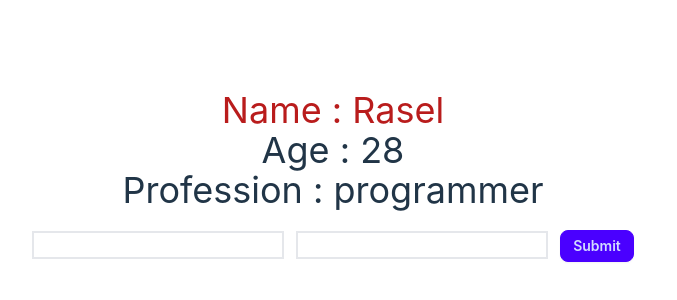
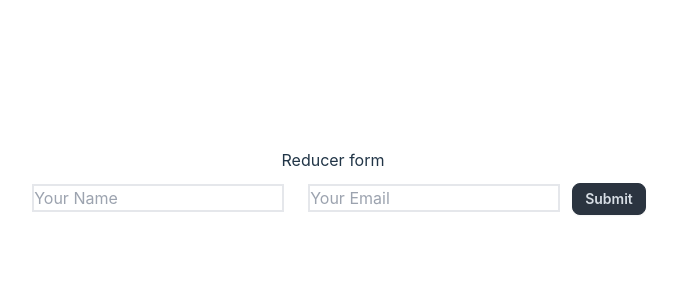
Before and after one commit to shafik720/Revising-React-for-Making-Fundamental-Knowledge-Strong, a React (Vite) app in the folder Programming Hero Level 2/Works/Module-2/: page / in a window 1280 px wide. Shown: the part 214-514 px from the top of the page, without its empty margins (307-984 px from the left). Built offline with nearby package versions, Linux system fonts and the light colour scheme.

Commit message:
practicing usereducer with payload

```diff
--- /dev/null
+++ b/Programming Hero Level 2/Works/Module-2/src/ReducerForm.tsx
@@ -0,0 +1,49 @@
+import { useReducer } from "react";
+
+const initialState = {
+  name: "Rasel",
+  email: "rasel@gmail.com",
+};
+
+const reducerFunction = (currentState: typeof initialState, action) => {
+  switch (action.type) {
+    case "name":
+      return { ...currentState, name: action.payload };
+
+    case "email":
+      return { ...currentState, email: action.payload };
+
+    default:
+      break;
+  }
+};
+
+const ReducerForm = () => {
+  const [state, dispatch] = useReducer(reducerFunction, initialState);
+  console.log(state);
+  return (
+    <div>
+      <h2>Reducer form</h2>
+      <form action="">
+        <input
+          type="text"
+          name="name"
+          id=""
+          className="border-2 m-3"
+          placeholder="Your Name"
+          onChange={(e) => dispatch({type : e.target.name, payload : e.target.value})}
+        />
+        <input
+          type="text"
+          name="name"
+          id=""
+          className="border-2 m-3"
+          placeholder="Your Email"
+        />
+        <button className="btn btn-neutral btn-sm">Submit</button>
+      </form>
+    </div>
+  );
+};
+
+export default ReducerForm;
--- a/Programming Hero Level 2/Works/Module-2/src/main.tsx
+++ b/Programming Hero Level 2/Works/Module-2/src/main.tsx
@@ -2,6 +2,7 @@ import React from "react";
 import ReactDOM from "react-dom/client";
 import "./index.css";
 import UseReducerWithPayload from "./useReducerWithPayload.tsx";
+import ReducerForm from "./ReducerForm.tsx";
 
 ReactDOM.createRoot(document.getElementById("root")!).render(
   <React.StrictMode>
@@ -11,7 +12,8 @@ ReactDOM.createRoot(document.getElementById("root")!).render(
       {/* <UseReducer2 /> */}
       {/* <UseReducer3 /> */}
       {/* <UseReducer4 />  */}
-      <UseReducerWithPayload />
+      {/* <UseReducerWithPayload />  */}
+      <ReducerForm />
     </div>
   </React.StrictMode>
 );
```
Also changed, not shown: Programming Hero Level 2/Works/Module-2/src/useReducerWithPayload.tsx (+8 -4 lines).
